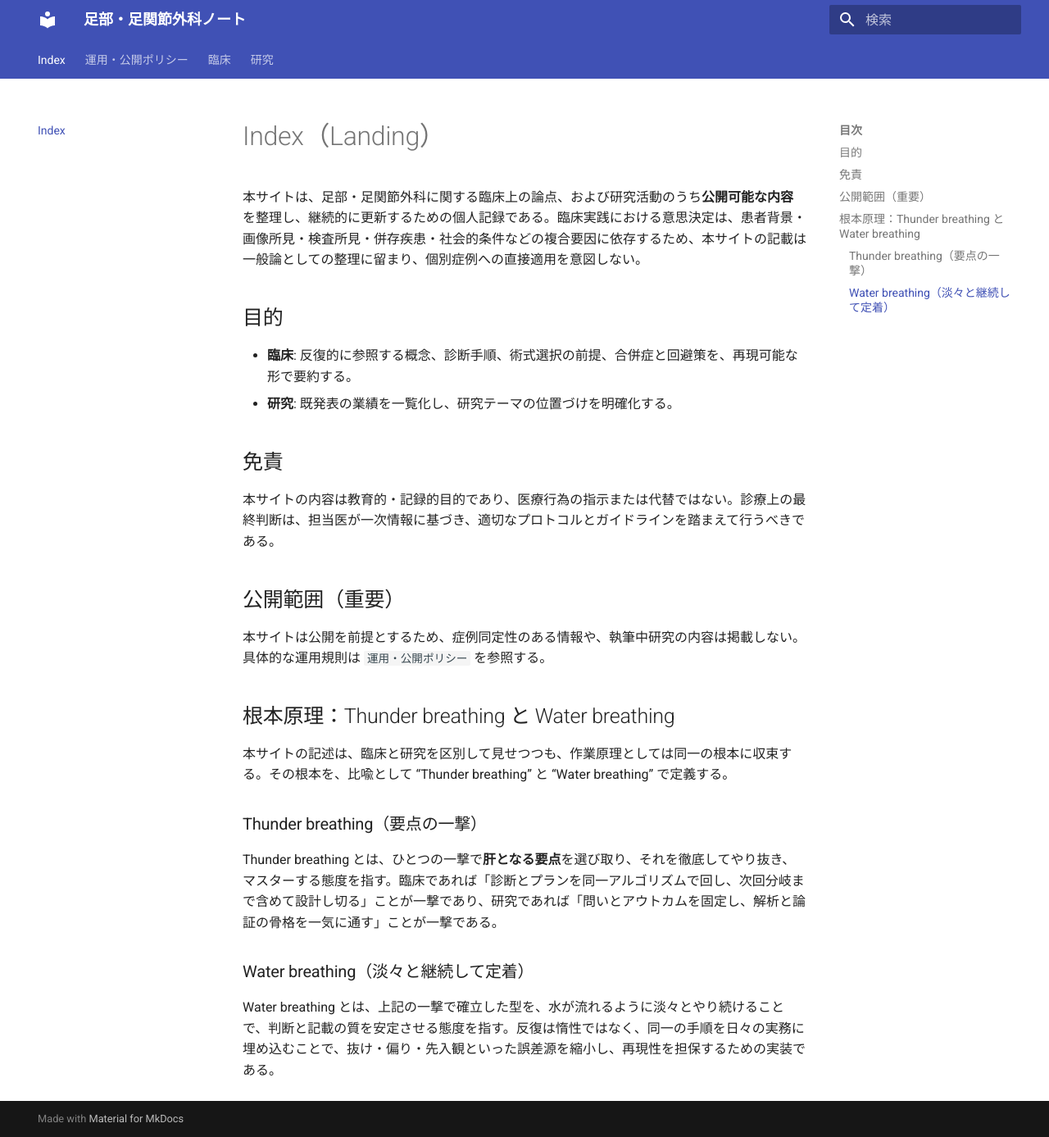
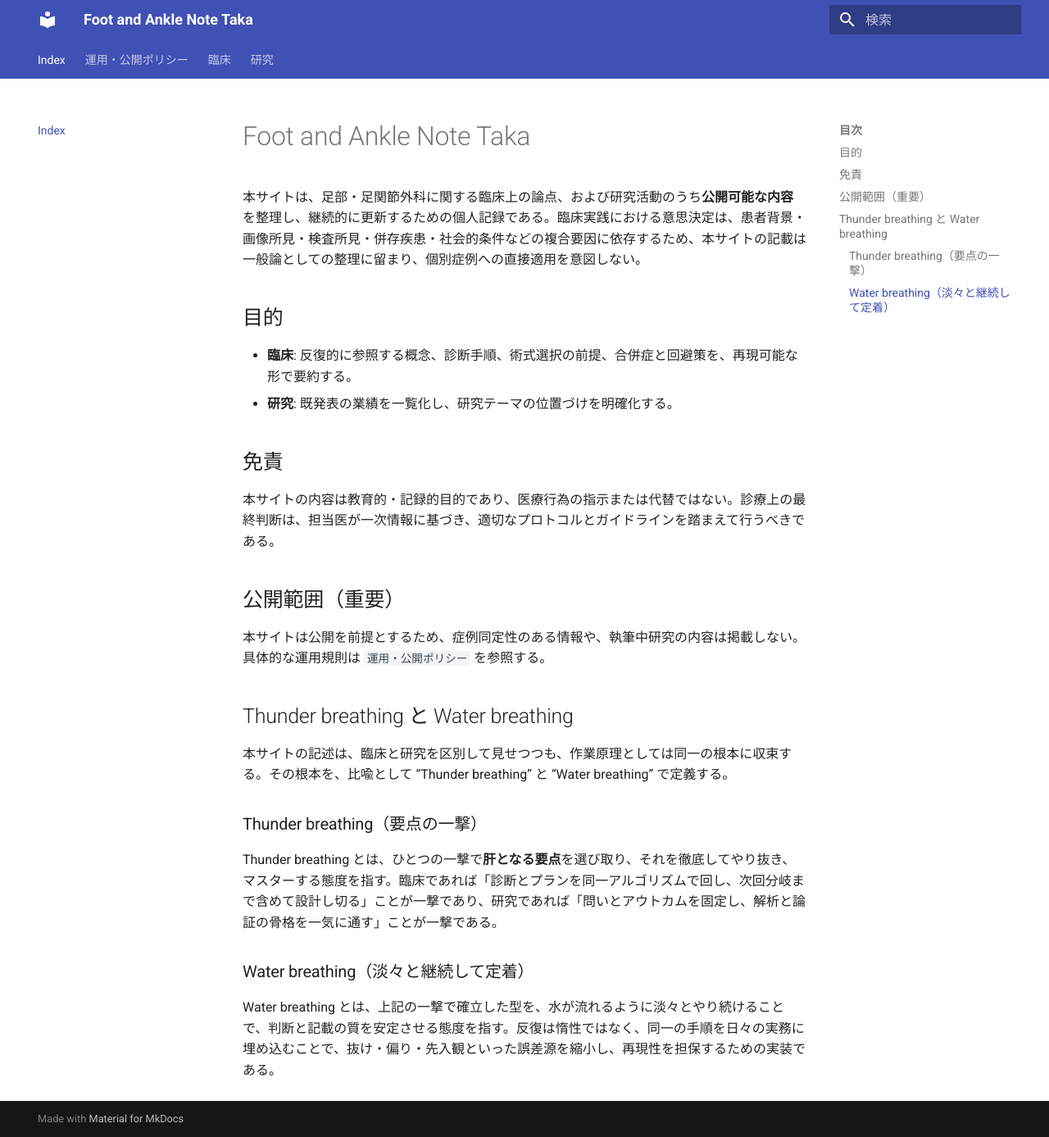
Before and after one commit to takaresearch/index, an MkDocs documentation site: the page built from docs/index.md, in a window 1280 px wide and 1387 px high. Shown: the whole window at 82% size. Built offline with MkDocs 1.6.1 and Material for MkDocs 9.7.7, drawn with Linux system fonts in a browser that asks for light colours.

Commit message:
Update site title to 'Foot and Ankle Note Taka'

```diff
--- a/docs/index.md
+++ b/docs/index.md
@@ -1,4 +1,4 @@
-# Index（Landing）
+# Foot and Ankle Note Taka
 
 本サイトは、足部・足関節外科に関する臨床上の論点、および研究活動のうち**公開可能な内容**を整理し、継続的に更新するための個人記録である。臨床実践における意思決定は、患者背景・画像所見・検査所見・併存疾患・社会的条件などの複合要因に依存するため、本サイトの記載は一般論としての整理に留まり、個別症例への直接適用を意図しない。
 
@@ -15,7 +15,7 @@
 
 本サイトは公開を前提とするため、症例同定性のある情報や、執筆中研究の内容は掲載しない。具体的な運用規則は `運用・公開ポリシー` を参照する。
 
-## 根本原理：Thunder breathing と Water breathing
+## Thunder breathing と Water breathing
 
 本サイトの記述は、臨床と研究を区別して見せつつも、作業原理としては同一の根本に収束する。その根本を、比喩として “Thunder breathing” と “Water breathing” で定義する。
 
--- a/mkdocs.yml
+++ b/mkdocs.yml
@@ -1,4 +1,4 @@
-site_name: 足部・足関節外科ノート
+site_name: Foot and Ankle Note Taka
 site_description: 臨床および研究に関する記録（公開可能な範囲）
 site_author: ""
 repo_url: ""
```
